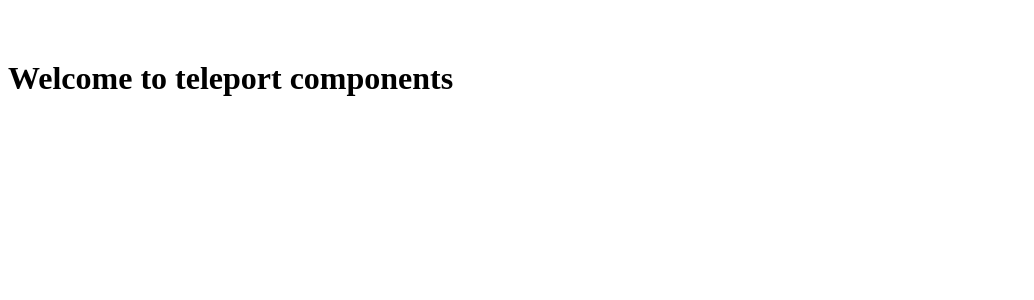
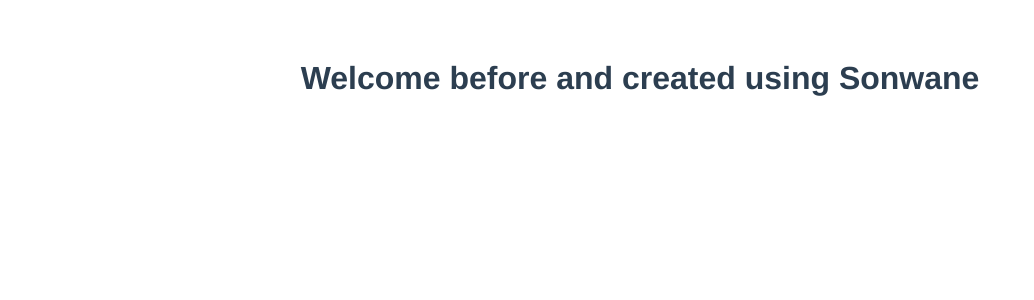
Before and after one commit to rahulsonwane/vue_js_tutorail, a Vue app: page / in a window 1280 px wide. Shown: the top 300 px of the page, without its empty margins (0-1034 px from the left). Built offline with nearby package versions, Linux system fonts and the light colour scheme.

Commit message:
Before and Created lifecycle

```diff
--- a/public/index.html
+++ b/public/index.html
@@ -12,7 +12,7 @@
       <strong>We're sorry but <%= htmlWebpackPlugin.options.title %> doesn't work properly without JavaScript enabled. Please enable it to continue.</strong>
     </noscript>
     <div id="app"></div>
-    <div id="footer"></div>
+    <!-- <div id="footer"></div> -->
 
 
     </div>
--- a/src/App.vue
+++ b/src/App.vue
@@ -17,16 +17,18 @@
   <!-- <PassNonProps/> -->
   <!-- <WaTchers/> -->
 <!-- <BaseSlot/> -->
-<!-- <DnyCom/> -->
+<!-- <DnyCom/>
 <Teleport to="#footer">
   <FooterTele/>
-</Teleport>
+</Teleport> -->
+<BeforCreat/>
 
 </template>
 
 
 <script>
-import FooterTele from './components/FooterTele.vue';
+import BeforCreat from './components/BeforCreat.vue';
+// import FooterTele from './components/FooterTele.vue';
 // import FormModifier from './components/FormModifier.vue';
 // import PassNonProps from './components/PassNonProps.vue';
 
@@ -60,7 +62,8 @@
     // WaTchers,
     // BaseSlot,
     // DnyCom,
-    FooterTele
+    // FooterTele,
+    BeforCreat
 }
 }
 </script>
--- /dev/null
+++ b/src/components/BeforCreat.vue
@@ -0,0 +1,22 @@
+<template>
+    <h1> Welcome before and created using {{ name }}</h1>
+</template>
+
+<script>
+export default{
+    name:"BeforCreat",
+    data(){
+        console.warn("createdd.")
+        return{
+            name:"Rahul"
+        }
+    },
+    beforeCreate(){
+        alert("Before Create");
+    },
+    created(){
+        this.name="Sonwane"
+        alert("Created")
+    }
+}
+</script>
```
Also changed, not shown: src/components/FooterTele.vue (line endings or trailing spaces).
